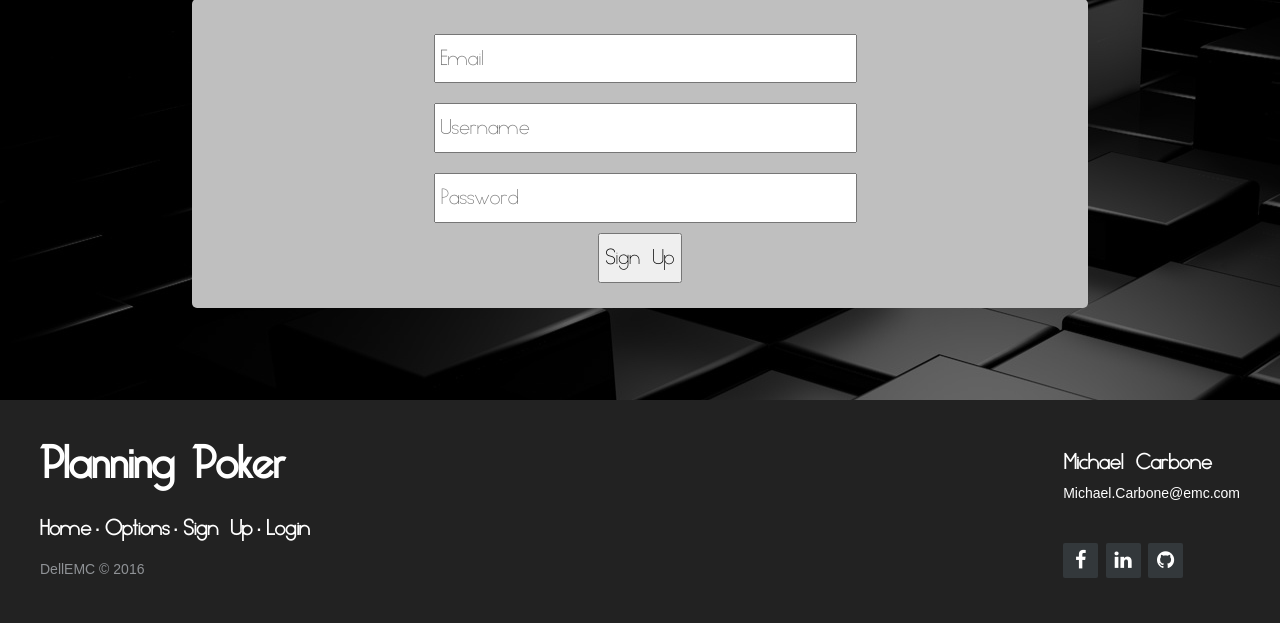
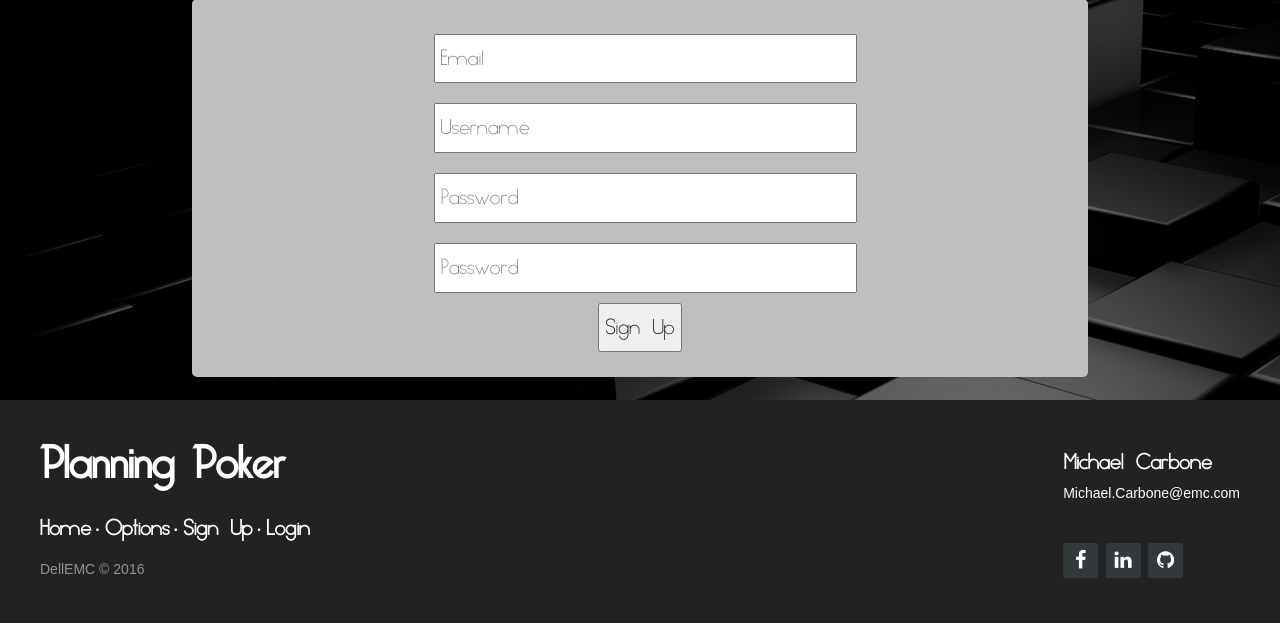
Before and after one commit to Carbonem1/PlanningPoker, a PHP site: page /signup.html in a window 1280 px wide. Shown: the part 177-800 px from the top of the page. Run offline with PHP 8.4, Linux system fonts and the light colour scheme; some libraries are stand-ins or nearby versions.

Commit message:
Added confirm password box

```diff
--- a/css/signup.css
+++ b/css/signup.css
@@ -48,6 +48,14 @@
  padding: 5px;
 }
 
+#confirm_password_input
+{
+ width: 50%;
+ margin: 10px;
+ margin-right: 0px;
+ padding: 5px;
+}
+
 #email_input
 {
  width: 50%;
--- a/js/javaScript.js
+++ b/js/javaScript.js
@@ -60,11 +60,11 @@ function createVisualizations()
   Plotly.newPlot('box_plot', data, layout);
 };
 
-function signUp(username, password, email)
+function signUp(username, password, confirm_password, email)
 {
   $.ajax
   ({
-    data: 'username=' + username + ", password=" + password + ", email=" + email,
+    data: 'username=' + username + ", password=" + password + ", confirm_password=" + confirm_password + ", email=" + email,
     url: '/php/signUp.php',
     method: 'POST', // or GET
     success: function(msg)
--- a/signup.html
+++ b/signup.html
@@ -54,7 +54,8 @@
             <input id = "email_input" class = "input_text" type="text" name = "email" placeholder = "Email"> <br>
             <input id = "username_input" class = "input_text" type="text" name = "username" placeholder = "Username"> <br>
             <input id = "password_input" class = "input_text" type="password" name = "password" placeholder = "Password"> <br>
-            <button id = "submit" class = "button input_text" onclick =  "signUp(username, password, email)"> Sign Up </button>
+            <input id = "confirm_password_input" class = "input_text" type="password" name = "confirm_password" placeholder = "Password"> <br>
+            <button id = "submit" class = "button input_text" onclick =  "signUp(username, password, confirm_password, email)"> Sign Up </button>
           </div>
         </form>
       </div>
```
